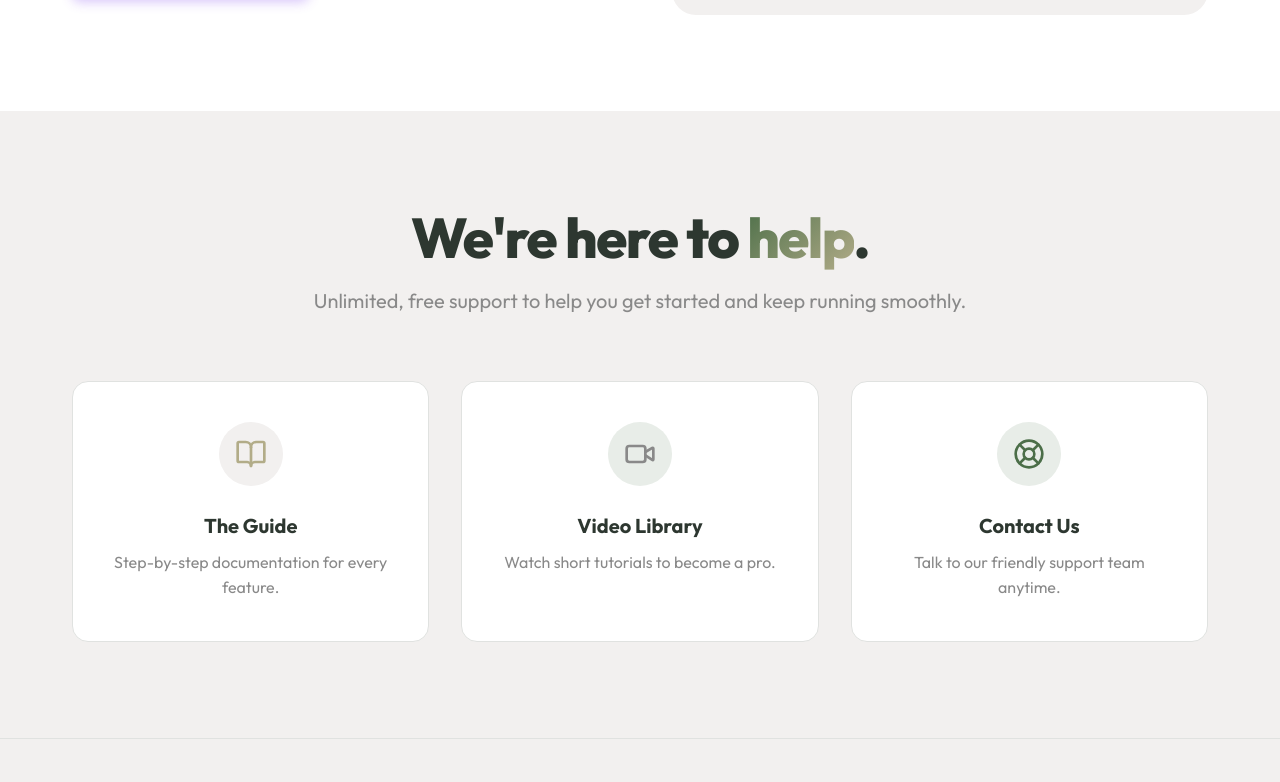
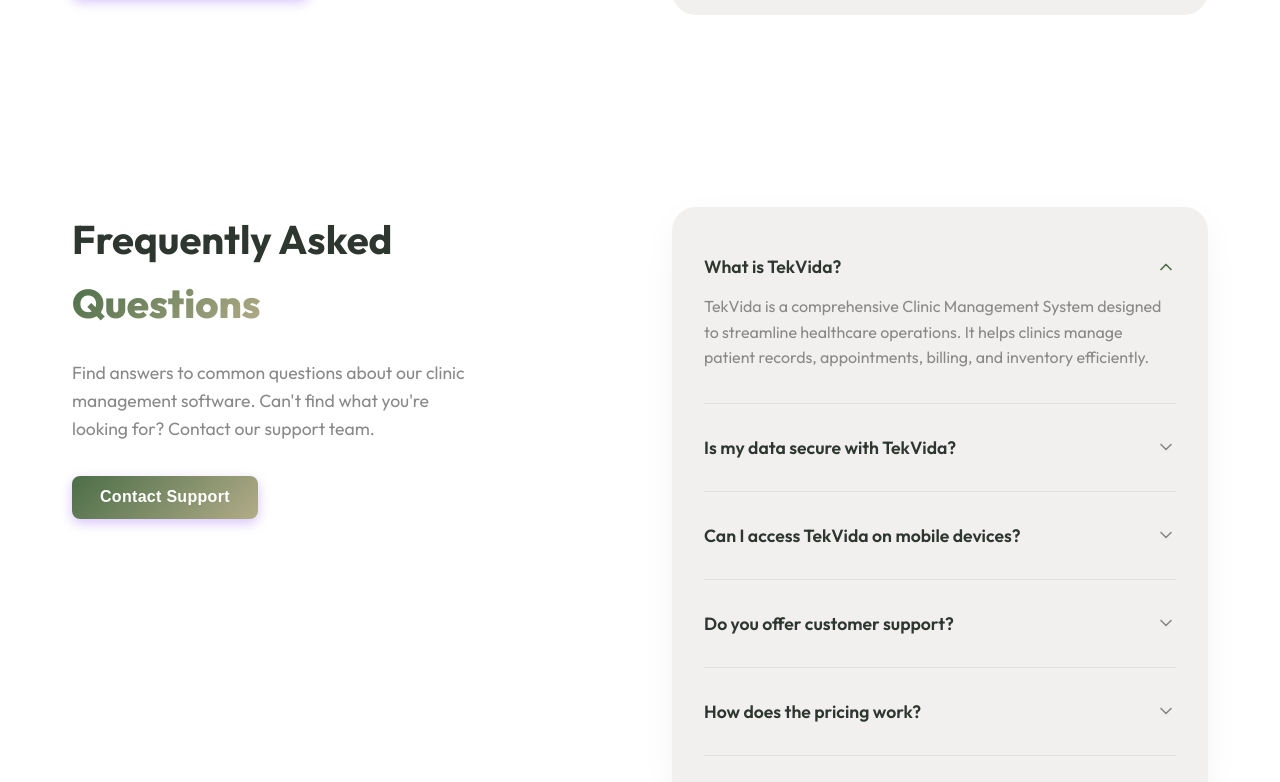
Before and after one commit to Danialjatt/Tekvia.Danial, a React (Vite) app: page / in a window 1280 px wide. Shown: the part 3858-4640 px from the top of the page. Built offline with nearby package versions, Linux system fonts and the light colour scheme.

Commit message:
second commit

```diff
--- a/src/App.jsx
+++ b/src/App.jsx
@@ -4,6 +4,7 @@
 import Features from './components/Features';
 import Testimonials from './components/Testimonials';
 import Disciplines from './components/Disciplines';
+import FAQ from './components/FAQ';
 import Support from './components/Support';
 import Footer from './components/Footer';
 
@@ -18,6 +19,7 @@
       </div>
       <Testimonials />
       <Disciplines />
+      <FAQ />
       <Support />
       <Footer />
     </div>
--- /dev/null
+++ b/src/components/FAQ.jsx
@@ -0,0 +1,142 @@
+import React, { useState } from 'react';
+import { ChevronDown, ChevronUp } from 'lucide-react';
+
+const FAQItem = ({ question, answer, isOpen, toggle }) => {
+    return (
+        <div
+            className="faq-item"
+            style={{
+                borderBottom: '1px solid var(--color-border)',
+                marginBottom: '1rem',
+                paddingBottom: '1rem'
+            }}
+        >
+            <button
+                onClick={toggle}
+                style={{
+                    width: '100%',
+                    display: 'flex',
+                    justifyContent: 'space-between',
+                    alignItems: 'center',
+                    background: 'none',
+                    border: 'none',
+                    cursor: 'pointer',
+                    padding: '1rem 0',
+                    textAlign: 'left',
+                    color: 'var(--color-text-main)',
+                    fontSize: '1.1rem',
+                    fontWeight: '600',
+                    fontFamily: 'var(--font-main)'
+                }}
+            >
+                <span>{question}</span>
+                {isOpen ? <ChevronUp size={20} color="var(--color-primary)" /> : <ChevronDown size={20} color="var(--color-grey)" />}
+            </button>
+            <div
+                style={{
+                    maxHeight: isOpen ? '500px' : '0',
+                    overflow: 'hidden',
+                    transition: 'all 0.3s cubic-bezier(0.4, 0, 0.2, 1)',
+                    opacity: isOpen ? 1 : 0
+                }}
+            >
+                <p style={{
+                    paddingBottom: '1rem',
+                    color: 'var(--color-text-light)',
+                    lineHeight: '1.6'
+                }}>
+                    {answer}
+                </p>
+            </div>
+        </div>
+    );
+};
+
+const FAQ = () => {
+    const [openIndex, setOpenIndex] = useState(0);
+
+    const faqs = [
+        {
+            question: "What is TekVida?",
+            answer: "TekVida is a comprehensive Clinic Management System designed to streamline healthcare operations. It helps clinics manage patient records, appointments, billing, and inventory efficiently."
+        },
+        {
+            question: "Is my data secure with TekVida?",
+            answer: "Yes, security is our top priority. We use advanced encryption and follow industry best practices to ensure your clinic's data and patient information are always protected."
+        },
+        {
+            question: "Can I access TekVida on mobile devices?",
+            answer: "Absolutely. TekVida is fully responsive and optimized for use on desktops, tablets, and smartphones, allowing you to manage your clinic from anywhere."
+        },
+        {
+            question: "Do you offer customer support?",
+            answer: "We provide dedicated customer support to assist you with any questions or technical issues. Our team is available to ensure your experience with TekVida is smooth."
+        },
+        {
+            question: "How does the pricing work?",
+            answer: "We offer flexible pricing plans tailored to clinics of different sizes. Please contact our sales team for a detailed quote based on your specific needs."
+        }
+    ];
+
+    const handleToggle = (index) => {
+        setOpenIndex(openIndex === index ? -1 : index);
+    };
+
+    return (
+        <section id="faq" style={{ backgroundColor: '#fff', padding: '6rem 0' }}>
+            <div className="container" style={{
+                display: 'grid',
+                gridTemplateColumns: 'repeat(auto-fit, minmax(300px, 1fr))',
+                gap: '4rem',
+                alignItems: 'start'
+            }}>
+
+                {/* Left Side - Header */}
+                <div className="faq-header">
+                    <h2 style={{
+                        fontSize: '2.5rem',
+                        fontWeight: '700',
+                        marginBottom: '1.5rem',
+                        color: 'var(--color-text-main)',
+                        position: 'relative'
+                    }}>
+                        Frequently Asked<br />
+                        <span className="text-gradient">Questions</span>
+                    </h2>
+                    <p style={{
+                        fontSize: '1.1rem',
+                        color: 'var(--color-text-light)',
+                        marginBottom: '2rem',
+                        maxWidth: '400px'
+                    }}>
+                        Find answers to common questions about our clinic management software. Can't find what you're looking for? Contact our support team.
+                    </p>
+                    <button className="btn btn-primary">
+                        Contact Support
+                    </button>
+                </div>
+
+                {/* Right Side - Accordion */}
+                <div className="faq-accordion" style={{
+                    backgroundColor: 'var(--color-bg-light)',
+                    padding: '2rem',
+                    borderRadius: 'var(--radius-lg)',
+                    boxShadow: 'var(--shadow-soft)'
+                }}>
+                    {faqs.map((faq, index) => (
+                        <FAQItem
+                            key={index}
+                            question={faq.question}
+                            answer={faq.answer}
+                            isOpen={openIndex === index}
+                            toggle={() => handleToggle(index)}
+                        />
+                    ))}
+                </div>
+
+            </div>
+        </section>
+    );
+};
+
+export default FAQ;
```
